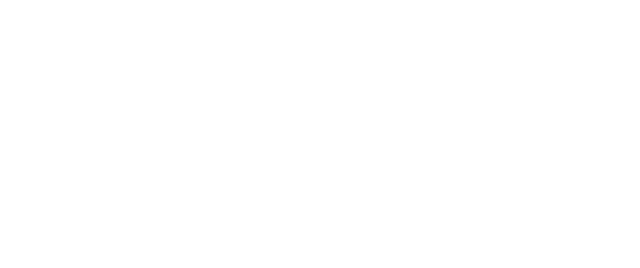
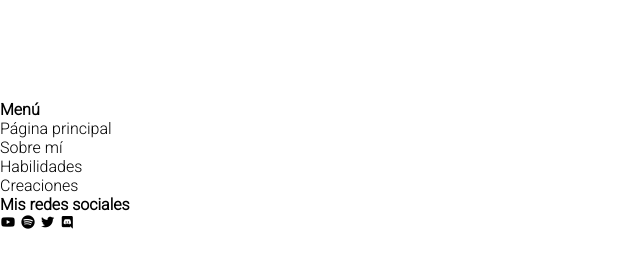
Before and after one commit to Kun050710/porfolio, a plain HTML site: page index.html in a window 1280 px wide. Shown: the whole page, without its empty margins (0-640 px from the left). Drawn offline with nearby package versions, Linux system fonts and the light colour scheme.

Commit message:
Update index.html

```diff
--- a/index.html
+++ b/index.html
@@ -3,9 +3,31 @@
         <meta charset="UTF-8">
         <link rel="stylesheet" href="assets/style.css">
         <link rel="shorcut icon" href="assets/img/icon.png">
+        <link href='https://cdn.jsdelivr.net/npm/boxicons@2.0.5/css/boxicons.min.css' rel='stylesheet'>
         <title>Mi porfolio</title>
     </head>
 
     <body>
+        <footer class="footer section">
+            <div class="footer__container bd-grid">
+                <div class="footer__data">
+                    <h2 class="footer__title">Menú</h2> <!-- This is in the Footer so that people can navigate to different pages they wanna know more about -->
+                    <ul>
+                        <li><a href="#home" class="footer__link">Página principal</a></li>
+                        <li><a href="#about" class="footer__link">Sobre mí</a></li>
+                        <li><a href="#skills" class="footer__link">Habilidades</a></li>
+                        <li><a href="#creations" class="footer__link">Creaciones</a></li>
+                    </ul>
+                </div>
 
+                <div class="footer__data">
+                    <h2 class="footer__title">Mis redes sociales</h2> <!-- This is not necessary but you will see it in the footer, this is normally used by support websites to put their email and contacts in case you wanna contact them:) -->
+                    <a href="https://www.youtube.com/channel/UCvjmo2DhbZax6FpaxfruRww" class="footer__social"><i class='bx bxl-youtube' ></i></a> <!-- You can always change Youtube to other socials that you have, like Discord -->
+                    <a href="https://open.spotify.com/user/31tsac77cbimubgnl2dzjoivnsie?si=13ad126389624236" class="footer__social"><i class='bx bxl-spotify' ></i></a> <!-- You can always change Spotify to other socials that you have, like Facebook or Twitch -->
+                    <a href="https://twitter.com/kun050710" class="footer__social"><i class='bx bxl-twitter' ></i></a> <!-- You can always change Instagram to other socials that you have, like Linkedin or Twitter-->
+                    <a href="https://discord.io/miniserver" class="footer__social"><i class='bx bxl-discord' ></i></a>
+                </div>
+            </div>
+        </footer>
     </body>
+</html>
```
